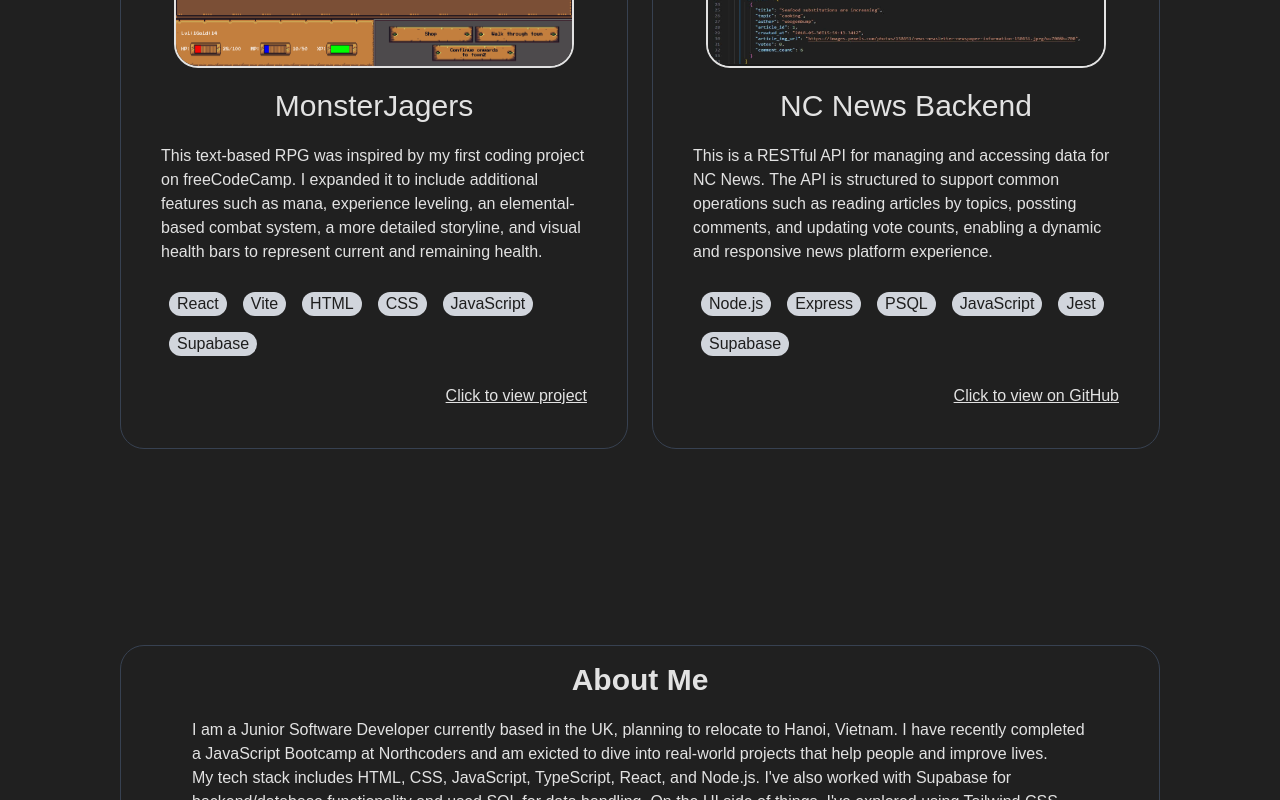
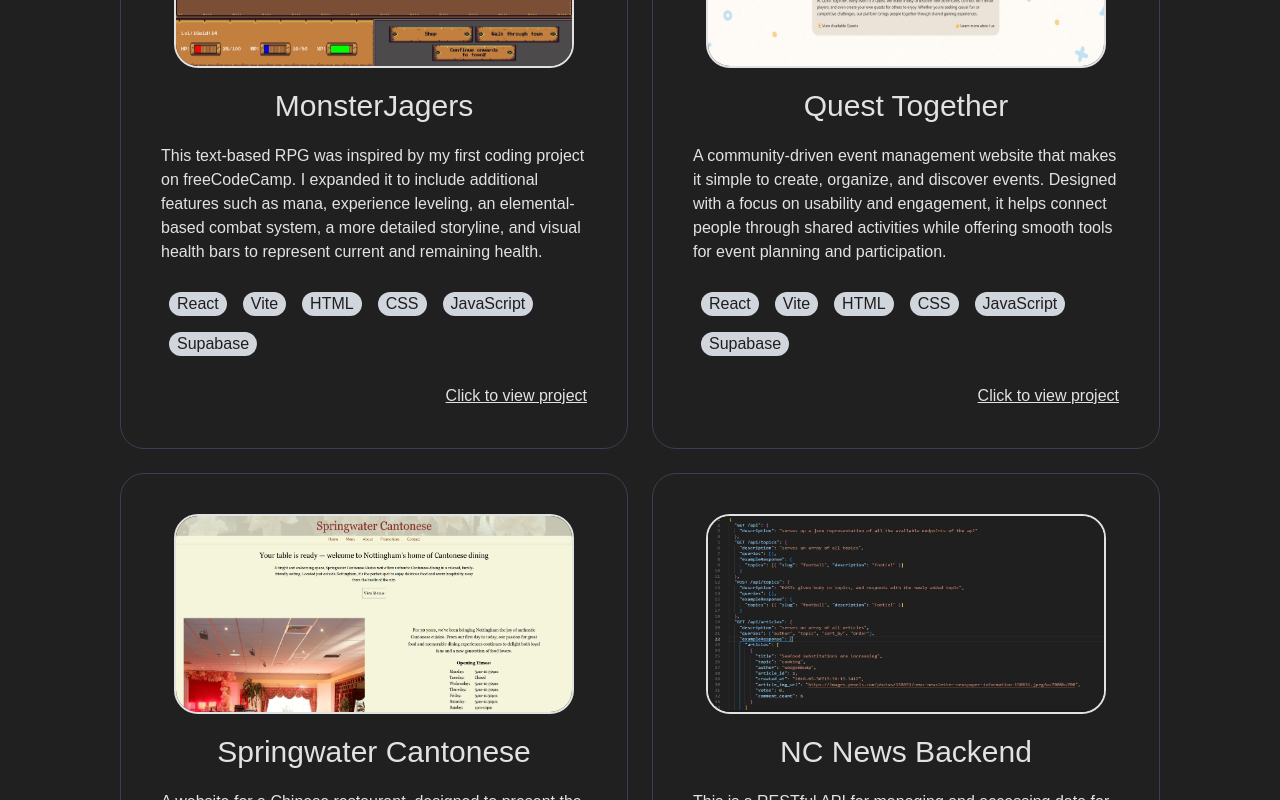
Before and after one commit to AndrewLau97/andrew-portfolio, a React (Vite) app: page / in a window 1280 px wide. Shown: the part 2040-2840 px from the top of the page. Built offline with nearby package versions, Linux system fonts and the light colour scheme.

Commit message:
add new projects

```diff
--- a/src/configs/projectHosted.js
+++ b/src/configs/projectHosted.js
@@ -17,6 +17,18 @@
     info: "This text-based RPG was inspired by my first coding project on freeCodeCamp. I expanded it to include additional features such as mana, experience leveling, an elemental-based combat system, a more detailed storyline, and visual health bars to represent current and remaining health.",
     techStack: ["React", "Vite", "HTML", "CSS", "JavaScript", "Supabase"],
   },
+  qtEventPlanner: {
+    name: "Quest Together",
+    weblink: "https://qteventplanner.netlify.app/",
+    info: "A community-driven event management website that makes it simple to create, organize, and discover events. Designed with a focus on usability and engagement, it helps connect people through shared activities while offering smooth tools for event planning and participation.",
+    techStack: ["React", "Vite", "HTML", "CSS", "JavaScript", "Supabase"],
+  },
+  springwaterWebsite: {
+    name: "Springwater Cantonese",
+    weblink: "https://springwater.netlify.app/",
+    info: "A website for a Chinese restaurant, designed to present the menu, share images of the cuisine, and provide essential contact and location details in a clean, responsive layout.",
+    techStack: ["React", "Vite", "HTML", "CSS", "JavaScript"],
+  },
 };
 
 export default projectHosted;
```
Also changed, not shown: public/qtEventPlanner.png (added), public/springwaterWebsite.png (added).
